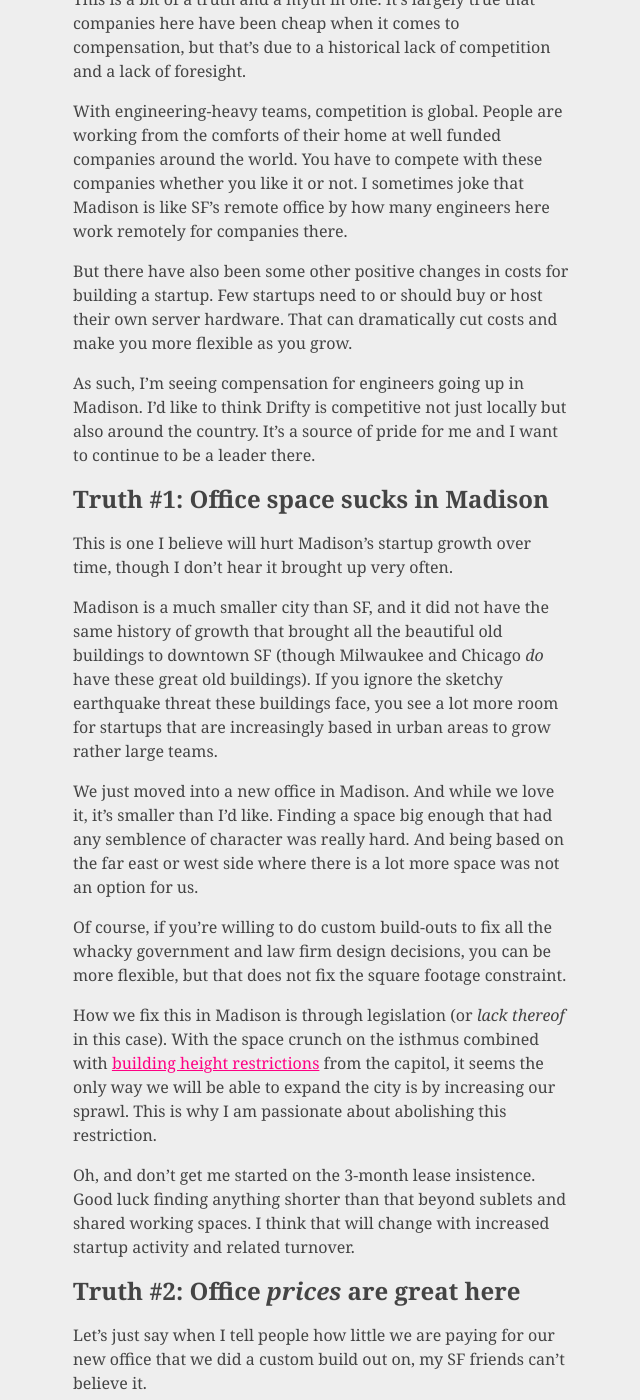
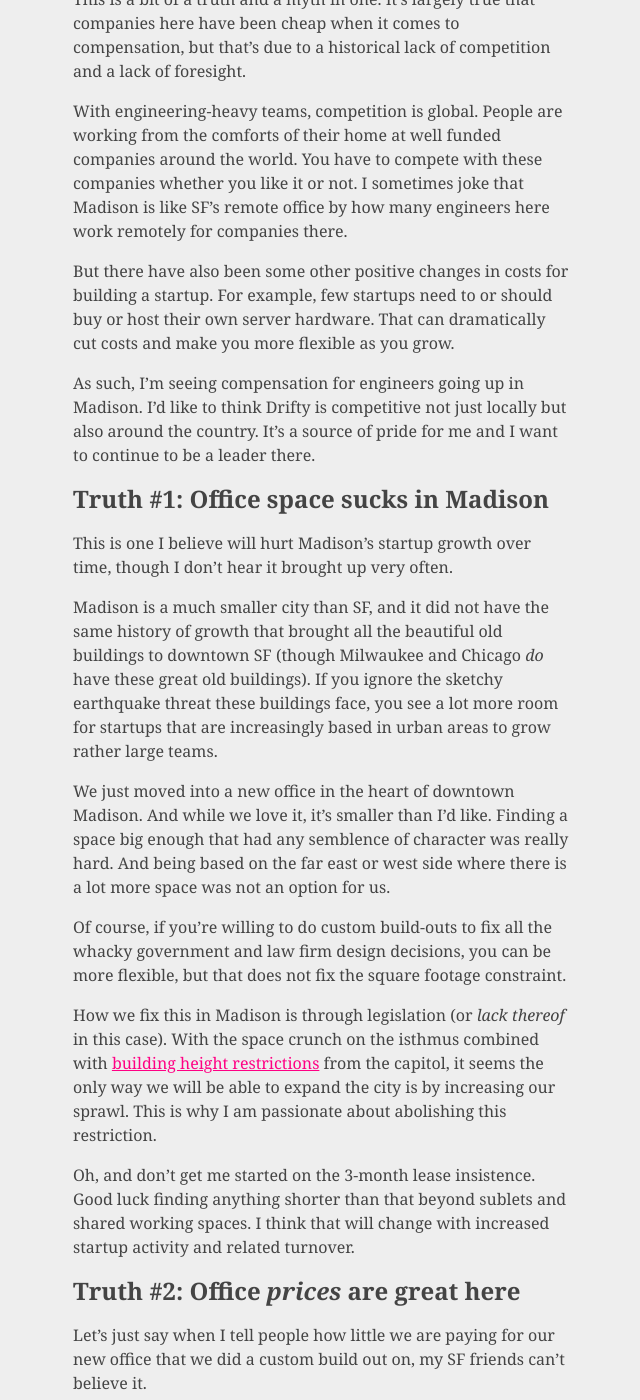
Before and after one commit to mlynch/mlynch.github.com, a Jekyll site: the page built from _posts/2014-09-24-building-startup-midwest-madison.markdown, in a window 1280 px wide and 1400 px high, scrolled down 4398 px. Shown: the whole window, without its empty margins (317-957 px from the left). Built offline with Jekyll 4.4.1, drawn with Linux system fonts in a browser that asks for light colours; Markdown is read by kramdown in place of the engine named in the settings; comment, search, counter and statistics services are not loaded.

Commit message:
Update 2014-09-24-building-startup-midwest-madison.markdown

```diff
--- a/_posts/2014-09-24-building-startup-midwest-madison.markdown
+++ b/_posts/2014-09-24-building-startup-midwest-madison.markdown
@@ -85,7 +85,7 @@ This is a bit of a truth and a myth in one. It's largely true that companies her
 
 With engineering-heavy teams, competition is global. People are working from the comforts of their home at well funded companies around the world. You have to compete with these companies whether you like it or not. I sometimes joke that Madison is like SF's remote office by how many engineers here work remotely for companies there.
 
-But there have also been some other positive changes in costs for building a startup. Few startups need to or should buy or host their own server hardware. That can dramatically cut costs and make you more flexible as you grow.
+But there have also been some other positive changes in costs for building a startup. For example, few startups need to or should buy or host their own server hardware. That can dramatically cut costs and make you more flexible as you grow.
 
 As such, I'm seeing compensation for engineers going up in Madison. I'd like to think Drifty is competitive not just locally but also around the country. It's a source of pride for me and I want to continue to be a leader there.
 
@@ -95,7 +95,7 @@ This is one I believe will hurt Madison's startup growth over time, though I don
 
 Madison is a much smaller city than SF, and it did not have the same history of growth that brought all the beautiful old buildings to downtown SF (though Milwaukee and Chicago *do* have these great old buildings). If you ignore the sketchy earthquake threat these buildings face, you see a lot more room for startups that are increasingly based in urban areas to grow rather large teams.
 
-We just moved into a new office in Madison. And while we love it, it's smaller than I'd like. Finding a space big enough that had any semblence of character was really hard. And being based on the far east or west side where there is a lot more space was not an option for us.
+We just moved into a new office in the heart of downtown Madison. And while we love it, it's smaller than I'd like. Finding a space big enough that had any semblence of character was really hard. And being based on the far east or west side where there is a lot more space was not an option for us.
 
 Of course, if you're willing to do custom build-outs to fix all the whacky government and law firm design decisions, you can be more flexible, but that does not fix the square footage constraint.
 
```
